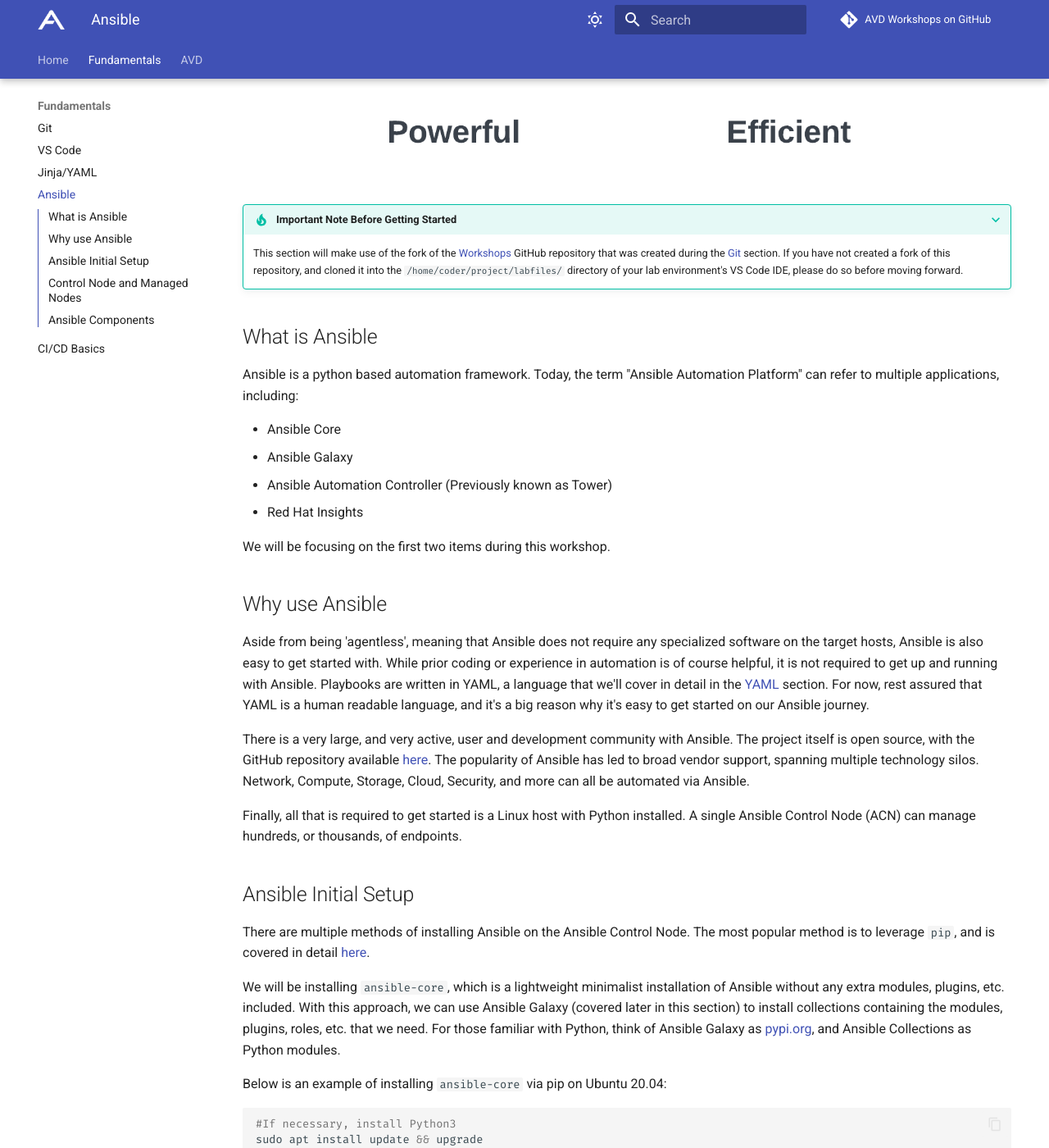
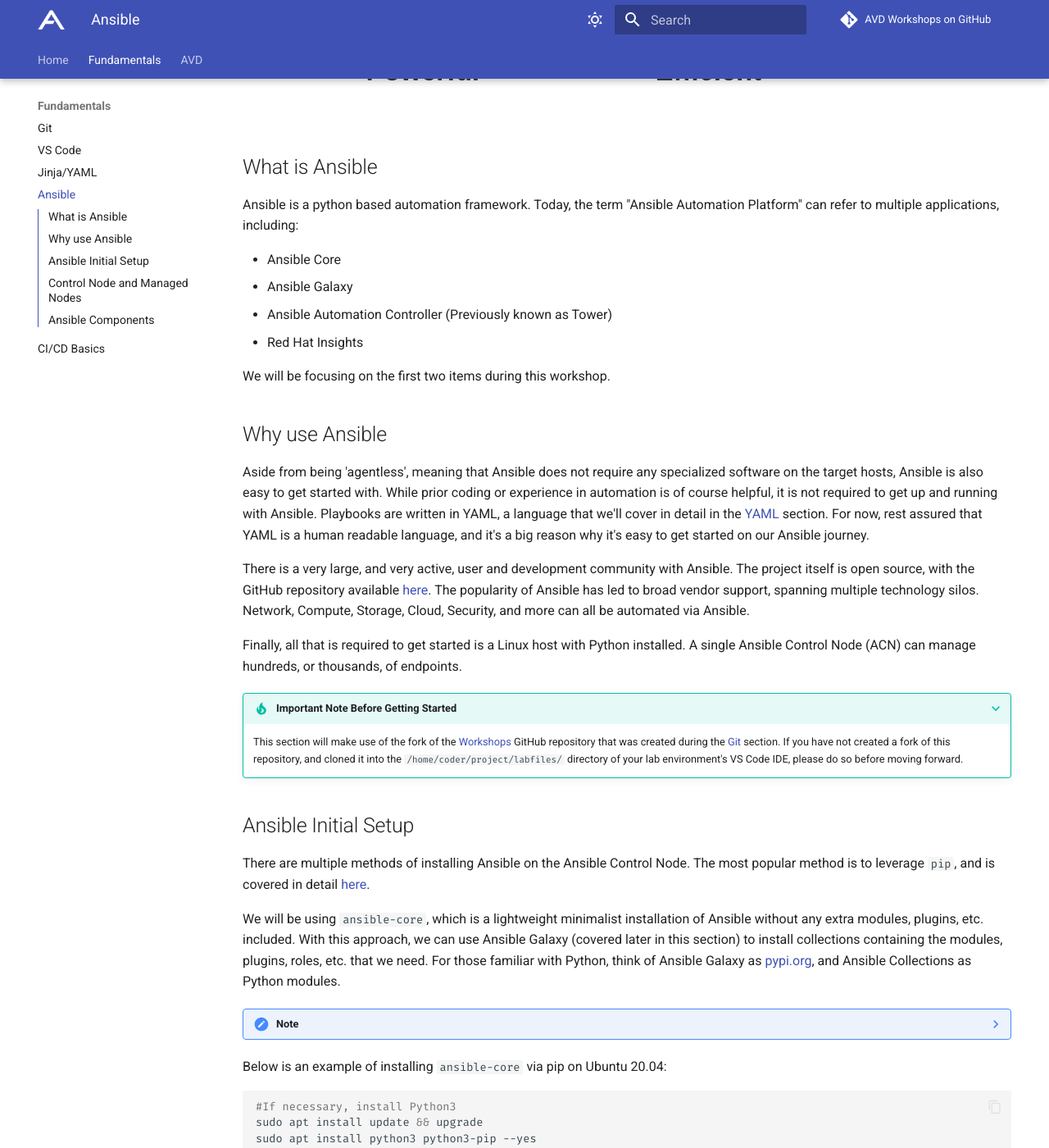
Before and after one commit to aristanetworks/avd-workshops, an MkDocs documentation site: the page built from workshops/ansible.md, in a window 1280 px wide and 1400 px high, scrolled down 573 px. Shown: the whole window at 82% size. Built offline with MkDocs 1.6.1 and Material for MkDocs 9.7.7, drawn with Linux system fonts in a browser that asks for light colours; comment, search, counter and statistics services are not loaded; some of the changed lines change nothing that is shown; some of the changed text lies outside the part shown.

Commit message:
ansible content fixes

````diff
--- a/workshops/ansible.md
+++ b/workshops/ansible.md
@@ -1,12 +1,6 @@
 # Welcome to Ansible
 
-![Ansible Overview](assets/images/ansible_overview.png)
-
-???+ tip "Important Note Before Getting Started"
-
-    This section will make use of the fork of the [Workshops](https://github.com/PacketAnglers/workshops "Workshops Repo on GitHub") GitHub repository that was
-    created during the [Git](git.md) section. If you have not created a fork of this repository, and cloned it into the `/home/coder/project/labfiles/` directory of
-    your lab environment's VS Code IDE, please do so before moving forward.
+![Ansible Overview](assets/images/ansible_overview.png){: style="width:800px"}
 
 ## What is Ansible
 
@@ -27,11 +21,20 @@
 
 Finally, all that is required to get started is a Linux host with Python installed. A single Ansible Control Node (ACN) can manage hundreds, or thousands, of endpoints.
 
+???+ tip "Important Note Before Getting Started"
+
+    This section will make use of the fork of the [Workshops](https://github.com/PacketAnglers/workshops "Workshops Repo on GitHub") GitHub repository that was
+    created during the [Git](git.md) section. If you have not created a fork of this repository, and cloned it into the `/home/coder/project/labfiles/` directory of
+    your lab environment's VS Code IDE, please do so before moving forward.
+
 ## Ansible Initial Setup
 
 There are multiple methods of installing Ansible on the Ansible Control Node. The most popular method is to leverage `pip`, and is covered in detail [here](https://docs.ansible.com/ansible/latest/installation_guide/intro_installation.html "Ansible Installation Documentation").
 
-We will be installing `ansible-core`, which is a lightweight minimalist installation of Ansible without any extra modules, plugins, etc. included. With this approach, we can use Ansible Galaxy (covered later in this section) to install collections containing the modules, plugins, roles, etc. that we need. For those familiar with Python, think of Ansible Galaxy as [pypi.org](https://pypi.org "Python Packge Index"), and Ansible Collections as Python modules.
+We will be using `ansible-core`, which is a lightweight minimalist installation of Ansible without any extra modules, plugins, etc. included. With this approach, we can use Ansible Galaxy (covered later in this section) to install collections containing the modules, plugins, roles, etc. that we need. For those familiar with Python, think of Ansible Galaxy as [pypi.org](https://pypi.org "Python Packge Index"), and Ansible Collections as Python modules.
+
+??? note
+    In the Arista Test Drive lab topology, Ansible is already installed, so we won't need to perform any installation related tasks.
 
 Below is an example of installing `ansible-core` via pip on Ubuntu 20.04:
 
@@ -45,8 +48,6 @@
 ```
 
 It really is that easy to get started!
-
-In the Arista Test Drive lab topology, Ansible is already installed, so we won't need to perform any installation related tasks.
 
 Before running any commands, let's first ensure that we're in the `/home/coder/project/labfiles/workshops/ansible` directory
 
@@ -287,7 +288,7 @@
 The contents of the playbook we just ran can be seen below. We will look more into the anatomy of a playbook in our next section. For now, make note of the fact that the `name` variable is also set in the `hello-world.yml` playbook
 using the `vars` parameter. When we ran our playbook with `extra_vars`, this took precedence over the variable defined inside of the playbook.
 
-??? eos-config annotate "Example group_vars File (~/project/labfiles/workshops/ansible/playbooks/hello_world.yml)"
+??? eos-config annotate "hello_world.yml Playbook (~/project/labfiles/workshops/ansible/playbooks/hello_world.yml)"
     ```yaml
 
     ---
@@ -504,7 +505,7 @@
 ![Ansible Overview](assets/images/ansible_playbook_anatomy.png)
 
 At the very start of our playbook, we have the ==Play==. This is the very root of the playbook. it is where we define the Managed Nodes we'd like to target with this play, as well as the list of task(s) we'd like
-to run on these ==target hosts==. We've also disabled the default `
+to run on these ==target hosts==.
 
 Next, we have the ==task== itself, which in our case is leveraging the **eos_facts** ==module== to gather information about the Managed Nodes, which are devices running Arista's EOS, in our topology.
 In a minute, we'll unpack what a module really is behind the scenes.
````
